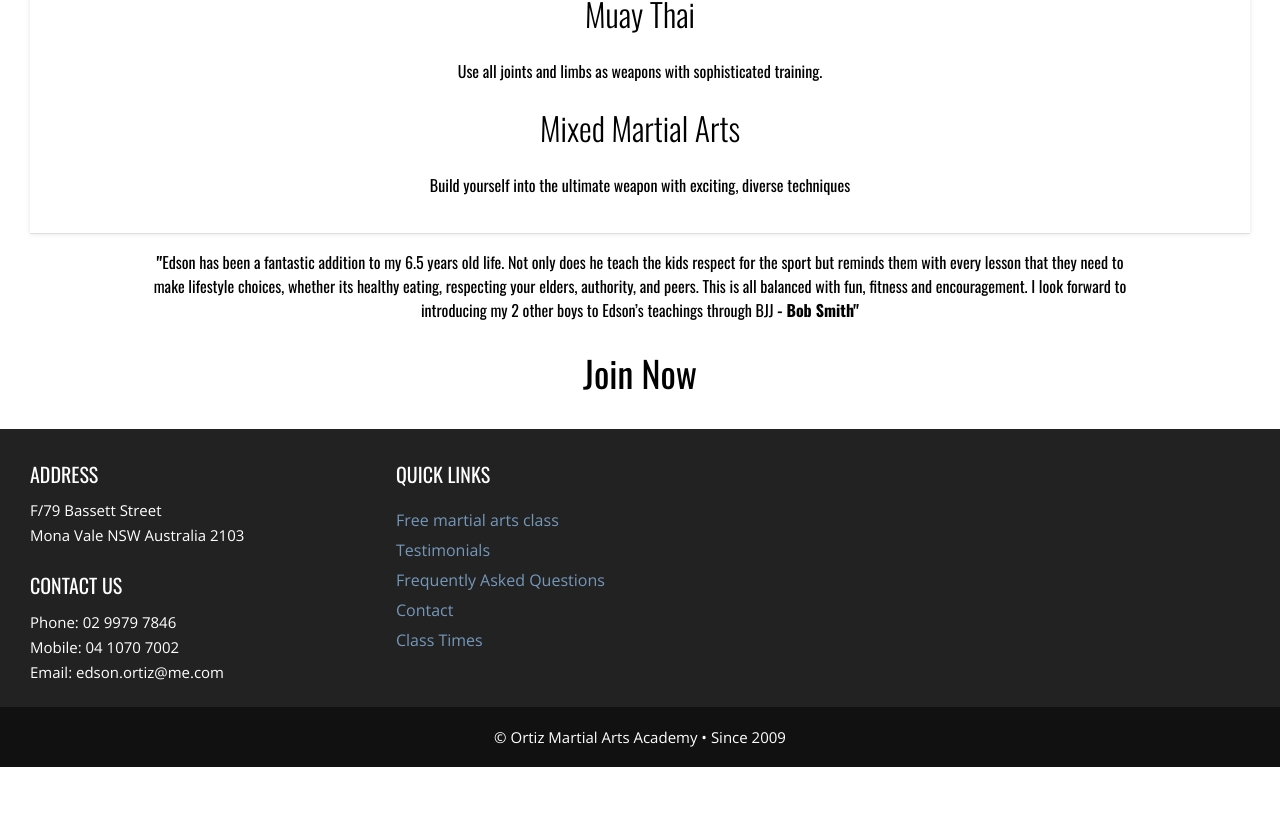
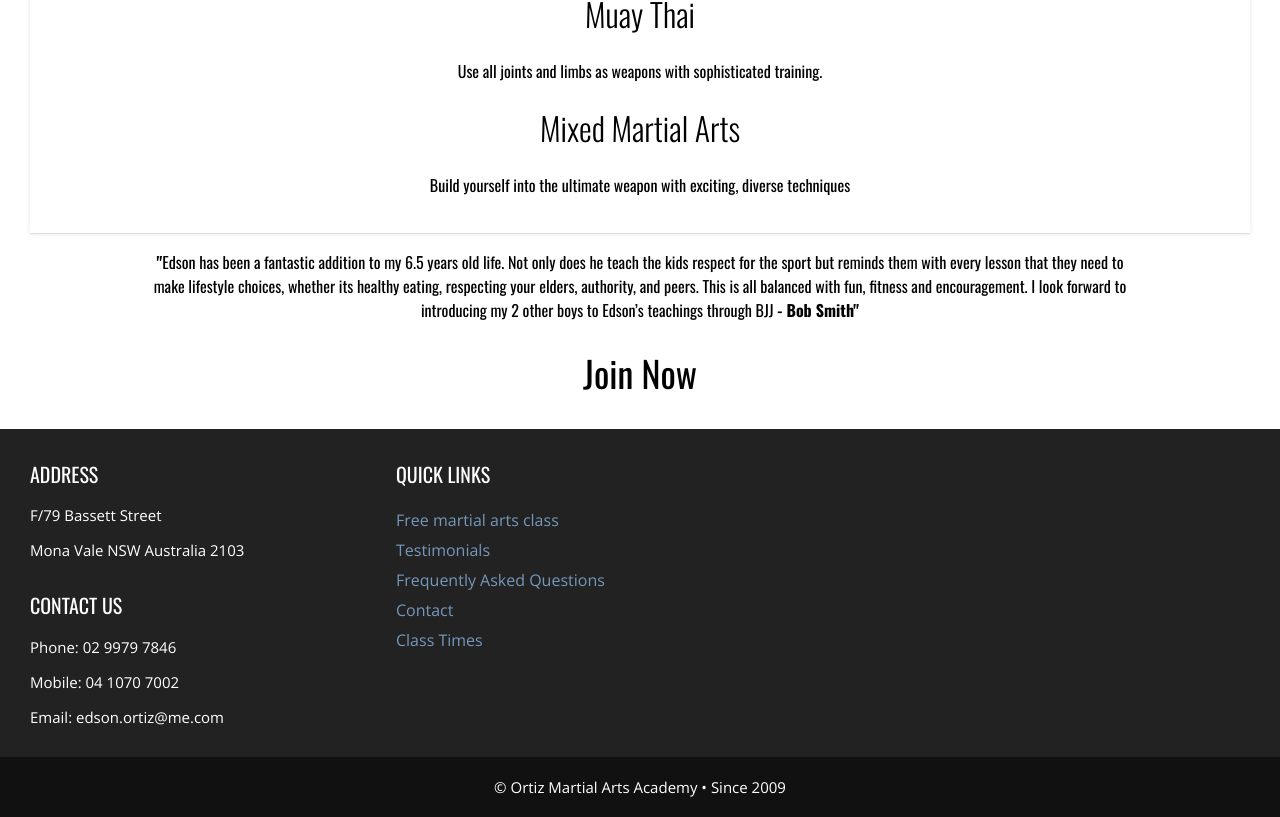
Before and after one commit to kaevernlee/Ortiz, a React (Create React App) app: page / in a window 1280 px wide. Shown: the part 2298-3115 px from the top of the page. Before the commit the page ends 3065 px from the top, so only its background shows below. Built offline with nearby package versions, Linux system fonts and the light colour scheme.

Commit message:
Add mobile views for footer & fix text styling. Fix dropdown menu alignment.

```diff
--- a/src/common/commonText.js
+++ b/src/common/commonText.js
@@ -11,7 +11,6 @@ export const SubTitle = styled.h1`
 
 export const RegularText = styled.p`
   font-family: "Open Sans", sans-serif;
-  line-height: 10px;
 `;
 
 export const Link = styled.a`
--- a/src/common/constants.js
+++ b/src/common/constants.js
@@ -40,6 +40,7 @@ export const HeaderRightAlignedWrapper = styled.div`
   align-items: flex-end;
   @media only screen and (max-width: 700px) {
     align-items: center;
+    margin-right: 0;
   }
 `;
 
--- a/src/common/footer.js
+++ b/src/common/footer.js
@@ -13,6 +13,9 @@ const FooterInnerWrapper = styled.div`
   margin: 0 30px;
   display: flex;
   flex-direction: row;
+  @media only screen and (max-width: 700px) {
+    flex-direction: column;
+  }
 `;
 
 const Title = styled.h2`
@@ -22,7 +25,6 @@ const Title = styled.h2`
 const Subtext = styled.p`
   font-size: 15px;
   font-family: "Open Sans", sans-serif;
-  line-height: 10px;
 `;
 
 const TextGroup = styled.div`
@@ -31,6 +33,9 @@ const TextGroup = styled.div`
 
 const FooterGroup = styled.div`
     width:30%;
+  @media only screen and (max-width: 700px) {
+    width: 50%;
+  }
 `;
 
 const FooterBottom = styled.div`
--- a/src/common/header.js
+++ b/src/common/header.js
@@ -86,9 +86,6 @@ const NavWrapper = styled.div`
 const MobileNavWrapper = styled.div`
   @media only screen and (max-width: 700px) {
     width: 100%;
-    position: absolute;
-    right: 0;
-    top: 0;
     display: flex;
     flex-direction: column;
     align-items: flex-end;
@@ -100,10 +97,17 @@ const MenuWrapper = styled.div`
   width: 100%;
   background-color: #222;
   box-shadow: 0 0 6px #000;
+  position: absolute;
+  top: 0;
+  padding-top: 70px;
 `;
 
 const HamburgerWrapper = styled.div`
   margin: 20px 20px 0 0;
+  position: absolute;
+  top: 0;
+  right: 0;
+  z-index: 1;
 `;
 
 const MenuItem = styled.a`
```
